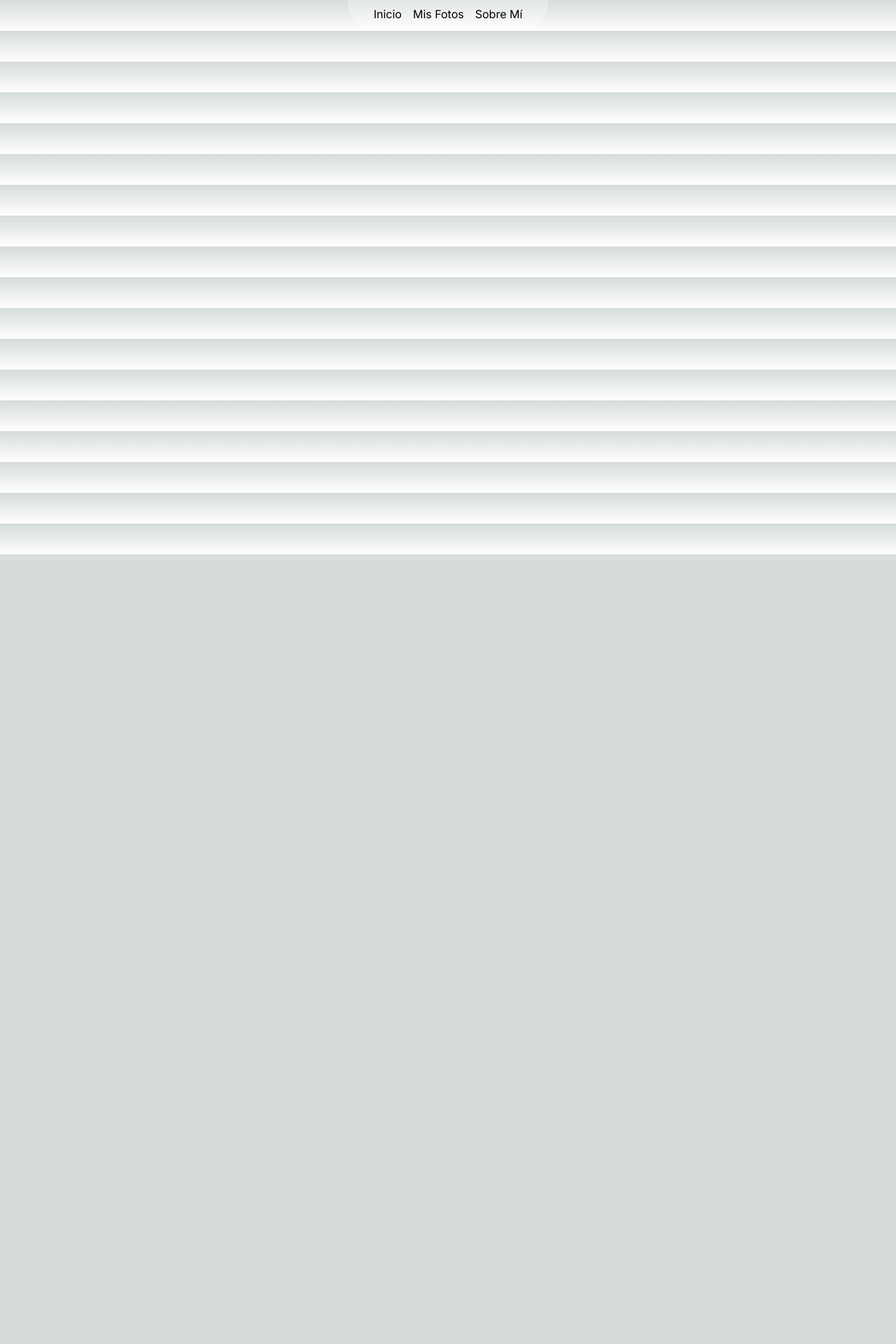
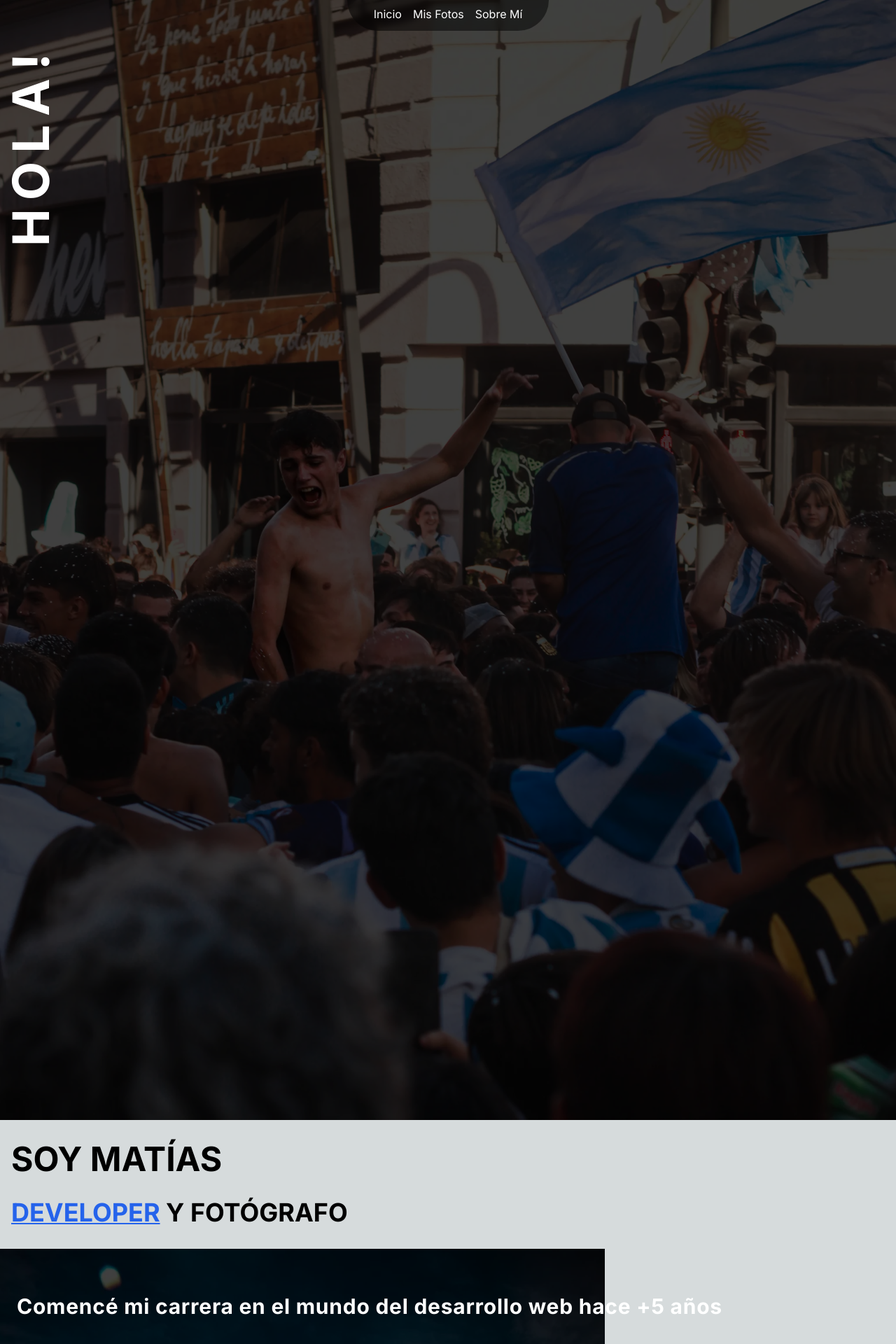
Before and after one commit to MatiasPViecho/1000lumens, a Next.js app: page / in a window 1280 px wide. Shown: the top 1920 px of the page at 70% size. Before the commit the page ends 800 px from the top, so only its background shows below. Built offline with nearby package versions, Linux system fonts and the light colour scheme.

Commit message:
feat: add home intial section

```diff
--- a/app/globals.css
+++ b/app/globals.css
@@ -8,26 +8,19 @@
   --background-end-rgb: 255, 255, 255;
 }
 
-@media (prefers-color-scheme: dark) {
-  :root {
-    --foreground-rgb: 255, 255, 255;
-    --background-start-rgb: 0, 0, 0;
-    --background-end-rgb: 0, 0, 0;
-  }
-}
 
 body {
   color: rgb(var(--foreground-rgb));
-  background: linear-gradient(
-      to bottom,
-      transparent,
-      rgb(var(--background-end-rgb))
-    )
-    rgb(var(--background-start-rgb));
+  background: rgb(var(--background-start-rgb));
 }
 
 @layer utilities {
   .text-balance {
     text-wrap: balance;
   }
+  .text-orientation-left {
+    writing-mode: vertical-rl;
+    text-orientation: mixed;
+    transform: rotate(180deg);
+  }
 }
--- a/app/page.tsx
+++ b/app/page.tsx
@@ -2,7 +2,24 @@
 export default function Home() {
   return (
     <main>
-
+      <div className="relative">
+          <img className="brightness-[.25]" src="/photos/IMG_2450.webp" />
+          <h1 className="absolute left-2 top-16 tracking-[0.75rem]  z-10 font-bold text-7xl text-white  text-orientation-left">HOLA!</h1>
+      </div>
+      <div className="flex flex-col gap-8 py-8 px-4 text-black text-wrap font-bold">
+       <h2 className="text-5xl ">SOY MATÍAS </h2>
+       <h3 className="text-4xl "><a rel="nofollow noopener noreferrer" href="https://github.com/MatiasPViecho" target="_blank" className="underline decoration-blue-600 text-blue-600 decoration-2 underline-offset-2 visited:decoration-violet-800 visited:text-violet-800">DEVELOPER</a> Y FOTÓGRAFO</h3>
+      </div>
+      <div className="relative">
+          <img className="brightness-[.25]" src="/photos/IMG_sendero.webp" />
+          <div className="absolute left-4 top-16 z-10 font-bold text-3xl text-white tracking-wide pr-8 pl-2 text-balance flex flex-col gap-32">
+          <h4>Comencé mi carrera en el mundo del desarrollo web hace +5 años</h4>
+          <h5>Aunque antes de eso ya sacaba fotos :)</h5>
+          </div>
+      </div>
+      <div className="py-4">
+      <h6 className="text-balance px-4 text-black font-bold text-3xl ">Te dejo mis favoritas!</h6>
+      </div>
     </main>
   );
 }
--- a/components/Header.tsx
+++ b/components/Header.tsx
@@ -1,7 +1,7 @@
 export const Header = () => {
     return(
-        <header className="sticky top-0 pt-2 pb-3 bg-white/30 backdrop-blur-sm max-w-72 mx-auto rounded-b-full">
-            <ul className="flex gap-4 justify-center">
+        <header className="fixed top-0 z-50 w-full ">
+            <ul className="flex gap-4 justify-center pt-2 pb-3  bg-black/50 backdrop-blur-sm max-w-72  rounded-b-full  text-white mx-auto">
                 <li>Inicio</li>
                 <li>Mis Fotos</li>
                 <li>Sobre Mí</li>
--- a/tailwind.config.ts
+++ b/tailwind.config.ts
@@ -6,15 +6,5 @@ const config: Config = {
     "./components/**/*.{js,ts,jsx,tsx,mdx}",
     "./app/**/*.{js,ts,jsx,tsx,mdx}",
   ],
-  theme: {
-    extend: {
-      backgroundImage: {
-        "gradient-radial": "radial-gradient(var(--tw-gradient-stops))",
-        "gradient-conic":
-          "conic-gradient(from 180deg at 50% 50%, var(--tw-gradient-stops))",
-      },
-    },
-  },
-  plugins: [],
 };
 export default config;
```
Also changed, not shown: public/photos/IMG_2450.webp (added), public/photos/IMG_sendero.webp (added).
